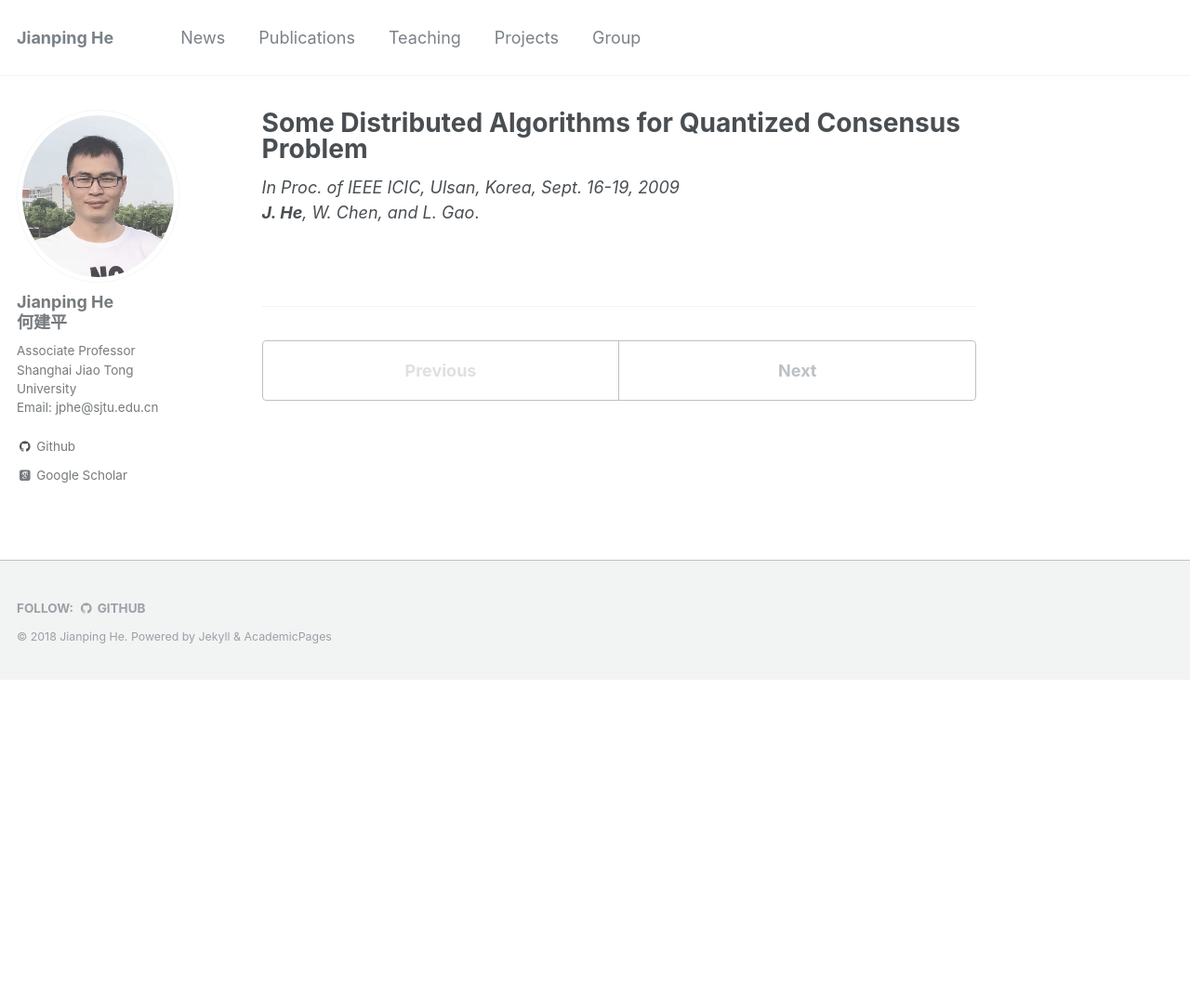
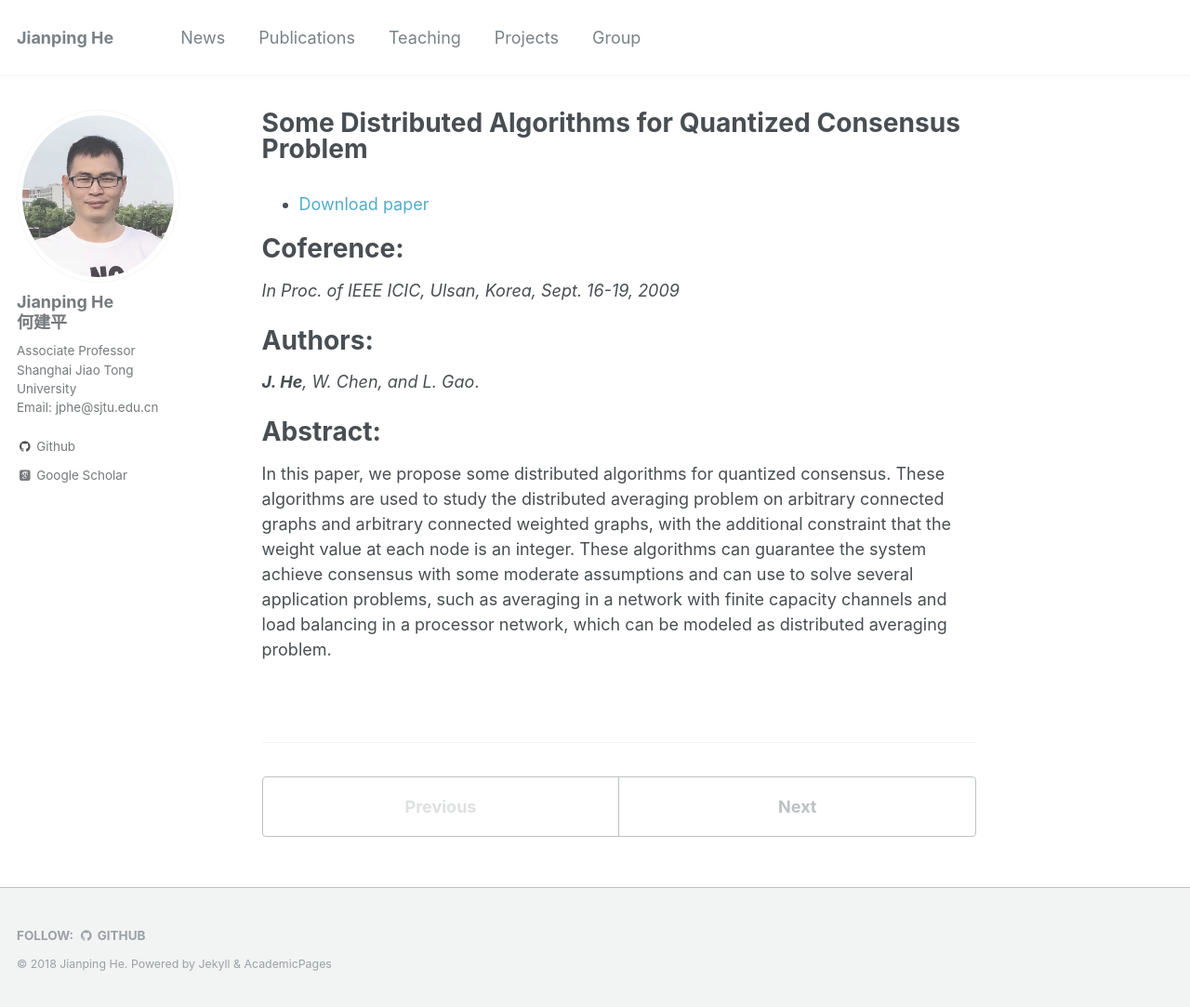
Before and after one commit to jiangshuozz/Jianping-He.github.io, a Jekyll site: the page built from _publications/2009-09-16-Some-Distributed-Algorithms-for-Quantized-Consensus-Problem.md, in a window 1280 px wide and 1083 px high. Shown: the whole window at 93% size. Built offline with Jekyll 4.4.1, drawn with Linux system fonts in a browser that asks for light colours; some web fonts are replaced.

Commit message:
Update 2009-09-16-Some-Distributed-Algorithms-for-Quantized-Consensus-Problem.md

```diff
--- a/_publications/2009-09-16-Some-Distributed-Algorithms-for-Quantized-Consensus-Problem.md
+++ b/_publications/2009-09-16-Some-Distributed-Algorithms-for-Quantized-Consensus-Problem.md
@@ -8,5 +8,17 @@ venue: '--'
 #paperurl: ''
 #citation: ''
 ---
+
+- [Download paper](https://arxiv.org/abs/1609.06368)
+
+Coference:
+===
 *In Proc. of IEEE ICIC, Ulsan, Korea, Sept. 16-19, 2009*
+
+Authors:
+===
 ***J. He**, W. Chen, and L. Gao*.
+
+Abstract:
+===
+In this paper, we propose some distributed algorithms for quantized consensus. These algorithms are used to study the distributed averaging problem on arbitrary connected graphs and arbitrary connected weighted graphs, with the additional constraint that the weight value at each node is an integer. These algorithms can guarantee the system achieve consensus with some moderate assumptions and can use to solve several application problems, such as averaging in a network with finite capacity channels and load balancing in a processor network, which can be modeled as distributed averaging problem.
```
